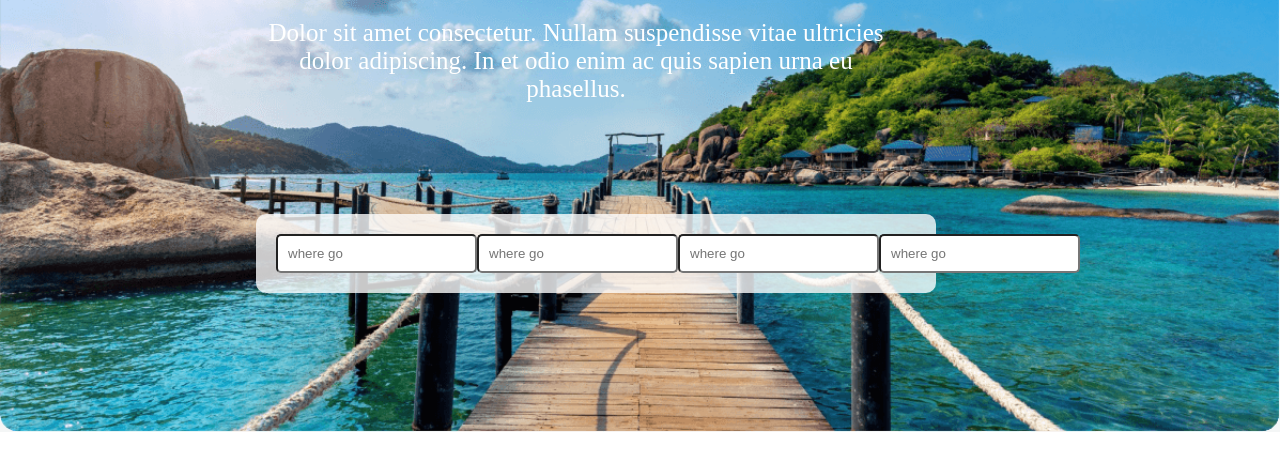
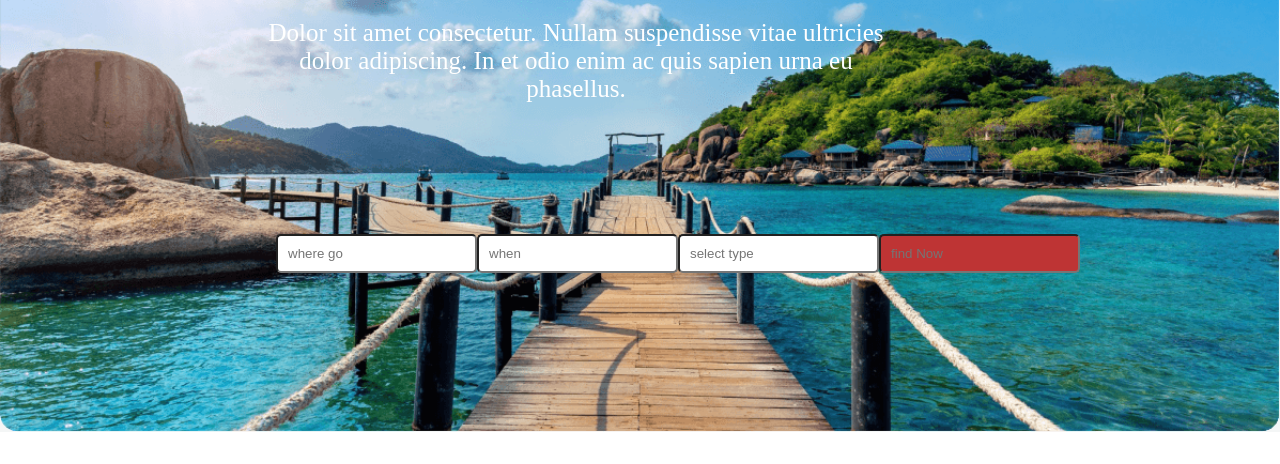
Before and after one commit to lemon-roy1/Hero-Travel, a plain HTML site: page index.html in a window 1280 px wide. Shown: the part 336-800 px from the top of the page. Drawn offline with Linux system fonts and the light colour scheme; files whose address does not match are found by name.

Commit message:
banner section

```diff
--- a/index.html
+++ b/index.html
@@ -35,9 +35,9 @@
                 </div>
                 <div class="text2">
                     <input type="text" placeholder="where go">
-                    <input type="text" placeholder="where go">
-                    <input type="text" placeholder="where go">
-                    <input type="text" placeholder="where go">
+                    <input type="text" placeholder="when">
+                    <input type="text" placeholder="select type">
+                    <input class="input-find" type="text" placeholder="find Now">
                 </div>
             </div>
         </section>
--- a/style.css
+++ b/style.css
@@ -85,8 +85,11 @@ nav {
   position: absolute;
   top: 50%;
   left: 20%;
-  background-color: #ffffffc7;
-  color: white;
+}
+.input-find{
+  background: #be3434;
+  color: aliceblue;
+
 }
 
 .text2 input {
```
